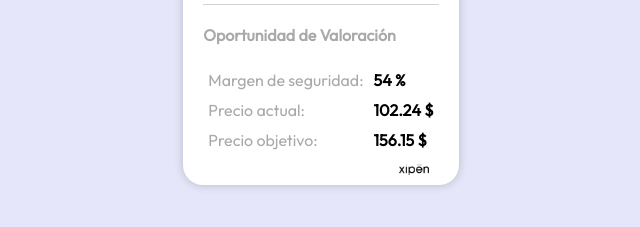
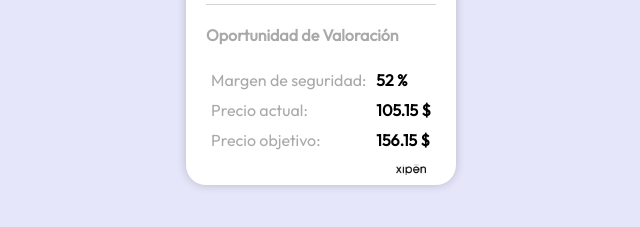
Before and after one commit to Xipen01/CROX, a plain HTML site: page index.html in a window 1280 px wide. Shown: the part 473-700 px from the top of the page, 319-959 px from the left. Drawn offline with Linux system fonts and the light colour scheme.

Commit message:
Actualizar archivo HTML generado automáticamente

```diff
--- a/index.html
+++ b/index.html
@@ -54,8 +54,8 @@
                     <p>Precio objetivo:</p>
                 </div>
                 <div class="columna">
-                    <p class="mi-clase">54 %</p>
-                    <p class="mi-clase">102.24 $</p>
+                    <p class="mi-clase">52 %</p>
+                    <p class="mi-clase">105.15 $</p>
                     <p class="mi-clase">156.15 $</p>
                 </div>
             </div>
```
